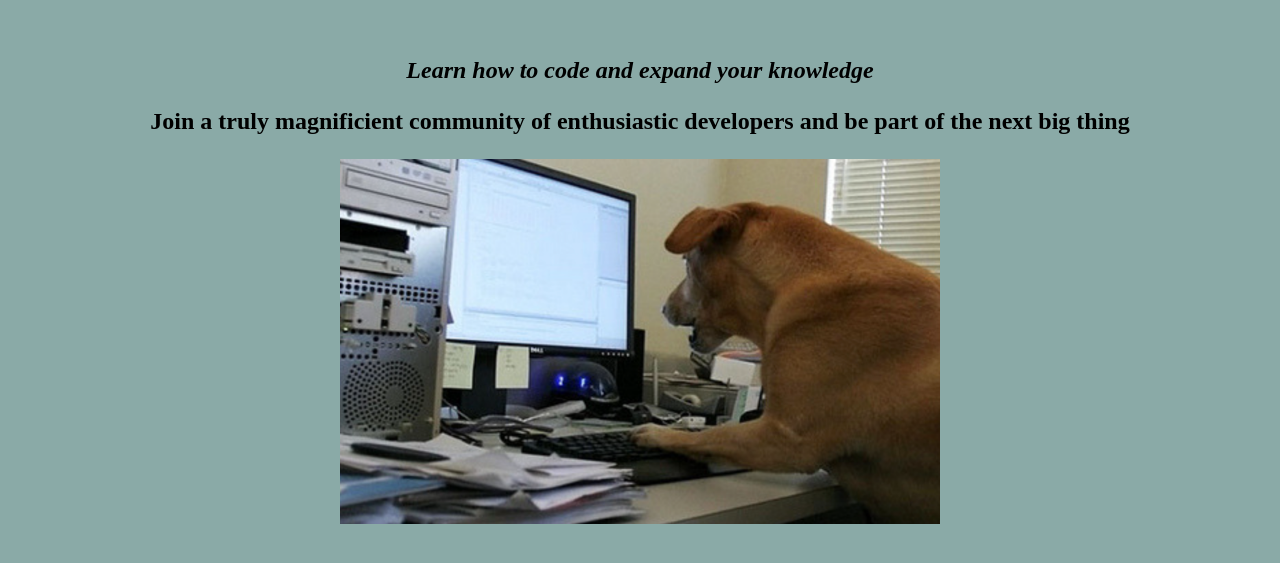
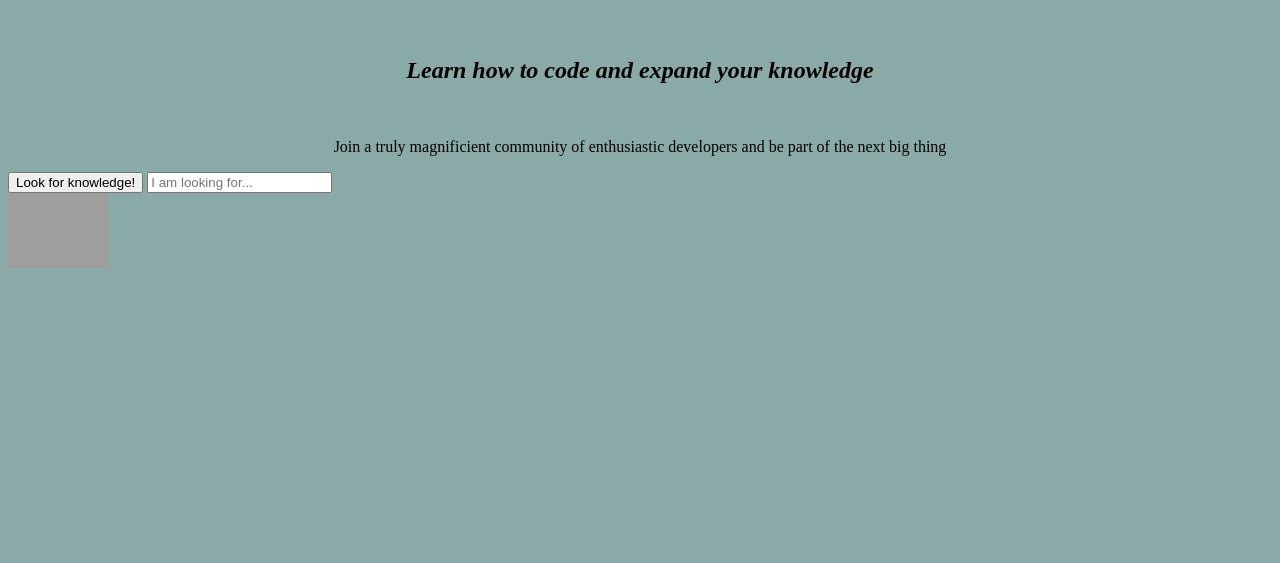
Before and after one commit to cosmindev99/test123web, a plain HTML site: page Index.html in a window 1280 px wide. Shown: the part 61-624 px from the top of the page. Drawn offline with Linux system fonts and the light colour scheme; grey boxes are pictures that could not be loaded.

Commit message:
Played with buttons and input fields

```diff
--- a/Index.html
+++ b/Index.html
@@ -12,14 +12,20 @@
 
     <h1 style="text-align:center;"> The world, a click away.  </h1>
     <br/>
+   <div>
+    <h2 style="text-align:center;"> <em>Learn how to code and expand your knowledge</em> <h/2>
+    </div>  <br/>
+        <p style="text-align:center">Join a truly magnificient community of enthusiastic developers and be part of the next big thing</p>
+        <button style="position: center">Look for knowledge!</button>
+        <input style="padding: Web" type="text" placeholder="I am looking for...">
 
-    <h2 style="text-align:center;"> <em>Learn how to code and expand your knowledge</em> <h/2>
         <br/>
-        <p style="text-align:center">Join a truly magnificient community of enthusiastic developers and be part of the next big thing</p>
 
 
-        <img style="position:sticky" src="dog.png" width="600">
 </body>
+
+<div> <img src="https://miro.medium.com/max/580/1*tKM7HOZ4JUoMZMRLP3XbzA.png" style="position: big" style="mask-border-width:100" width="100">
+</div>
 </html>
 <style>
      body {
```
